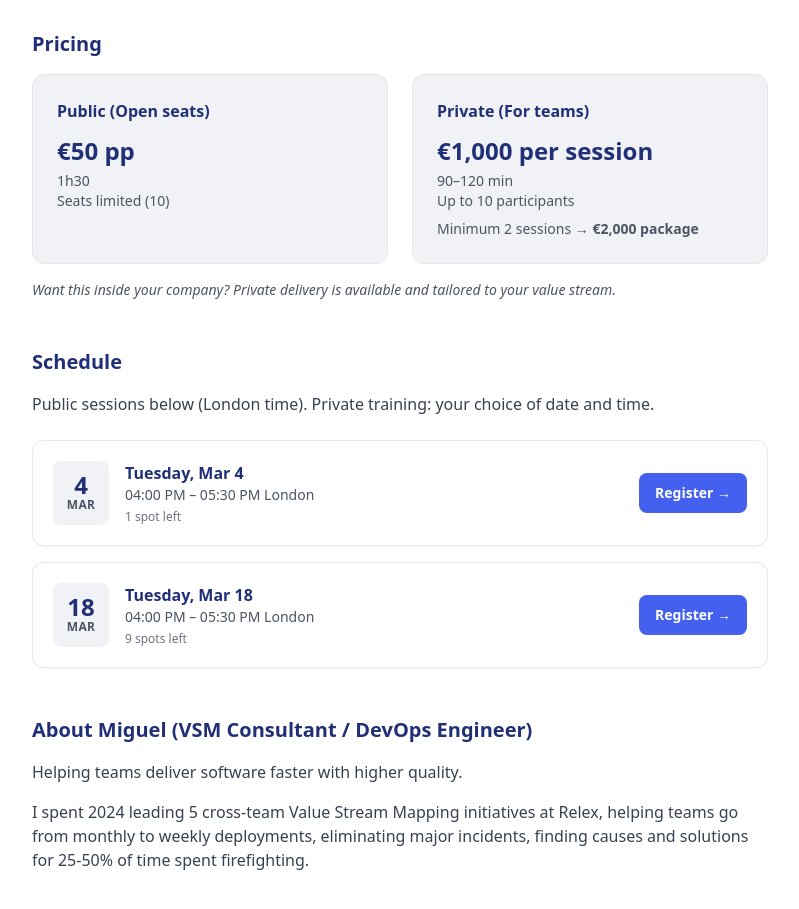
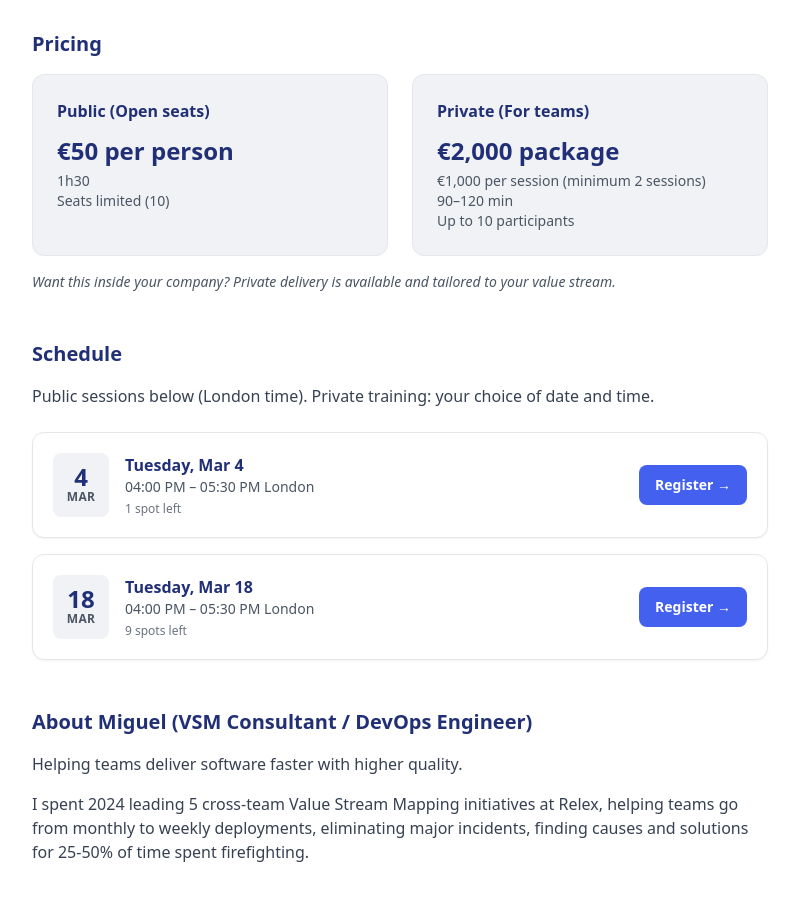
Before and after one commit to buedaswag/landing-page, an Astro site: page /workshops/intro in a window 1280 px wide. Shown: the part 1620-2529 px from the top of the page, without its empty margins (240-1039 px from the left). Built offline with nearby package versions, Linux system fonts and the light colour scheme; Astro itself is replaced by a stand-in of ours.

Commit message:
Modified files: .cursor/rules/how-i-work.mdc,src/pages/workshops/facilitation.astro,src/pages/workshops/intro.astro,

```diff
--- a/src/pages/workshops/facilitation.astro
+++ b/src/pages/workshops/facilitation.astro
@@ -128,13 +128,13 @@ const CALENDLY_URL = "https://calendly.com/migueldiaseu";
         <div class="grid md:grid-cols-2 gap-6">
           <div class="rounded-xl border border-gray-200 bg-[rgb(240,242,245)] p-6">
             <h3 class="font-bold text-[rgb(33,48,118)] mb-3">Public (Open seats)</h3>
-            <p class="text-2xl font-bold text-[rgb(33,48,118)] mb-1">&euro;500 pp</p>
+            <p class="text-2xl font-bold text-[rgb(33,48,118)] mb-1">&euro;500 per person</p>
             <p class="text-sm text-gray-600">5 sessions + 1h coaching</p>
             <p class="text-sm text-gray-600">Only 10 spots available</p>
           </div>
           <div class="rounded-xl border border-gray-200 bg-[rgb(240,242,245)] p-6">
             <h3 class="font-bold text-[rgb(33,48,118)] mb-3">Private (Team cohort)</h3>
-            <p class="text-2xl font-bold text-[rgb(33,48,118)] mb-1">&euro;1,500 pp</p>
+            <p class="text-2xl font-bold text-[rgb(33,48,118)] mb-1">&euro;1,500 per person</p>
             <p class="text-sm text-gray-600">Team cohort</p>
           </div>
         </div>
--- a/src/pages/workshops/intro.astro
+++ b/src/pages/workshops/intro.astro
@@ -54,16 +54,16 @@ const COHORT_2_URL = "https://www.flowtopia.io/c/events/introduction-to-value-st
         <div class="grid md:grid-cols-2 gap-6">
           <div class="rounded-xl border border-gray-200 bg-[rgb(240,242,245)] p-6">
             <h3 class="font-bold text-[rgb(33,48,118)] mb-3">Public (Open seats)</h3>
-            <p class="text-2xl font-bold text-[rgb(33,48,118)] mb-1">&euro;50 pp</p>
+            <p class="text-2xl font-bold text-[rgb(33,48,118)] mb-1">&euro;50 per person</p>
             <p class="text-sm text-gray-600">1h30</p>
             <p class="text-sm text-gray-600">Seats limited (10)</p>
           </div>
           <div class="rounded-xl border border-gray-200 bg-[rgb(240,242,245)] p-6">
             <h3 class="font-bold text-[rgb(33,48,118)] mb-3">Private (For teams)</h3>
-            <p class="text-2xl font-bold text-[rgb(33,48,118)] mb-1">&euro;1,000 per session</p>
+            <p class="text-2xl font-bold text-[rgb(33,48,118)] mb-1">&euro;2,000 package</p>
+            <p class="text-sm text-gray-600">&euro;1,000 per session (minimum 2 sessions)</p>
             <p class="text-sm text-gray-600">90&ndash;120 min</p>
             <p class="text-sm text-gray-600">Up to 10 participants</p>
-            <p class="text-sm text-gray-600 mt-2">Minimum 2 sessions &rarr; <strong>&euro;2,000 package</strong></p>
           </div>
         </div>
         <p class="text-gray-600 text-sm mt-4 italic">Want this inside your company? Private delivery is available and tailored to your value stream.</p>
```
Also changed, not shown: 1 other file.
